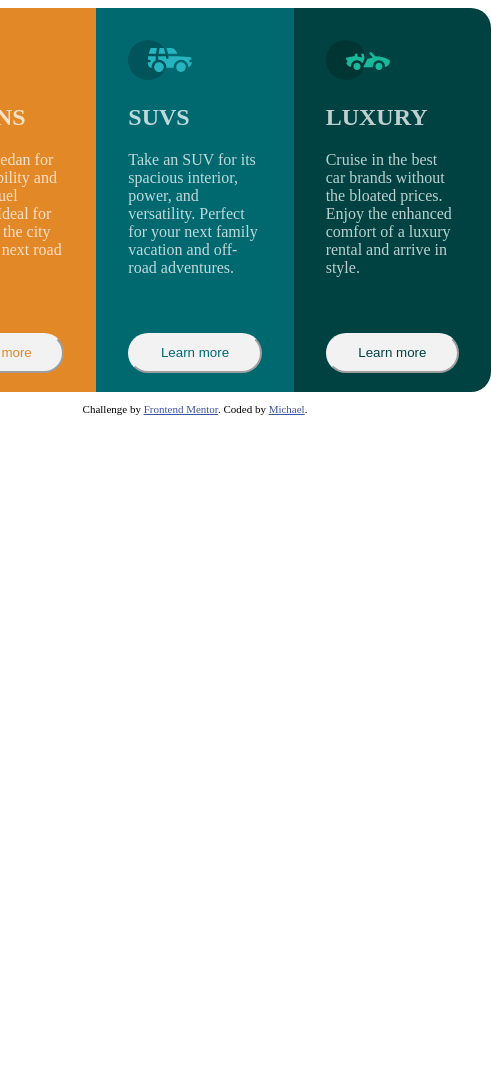
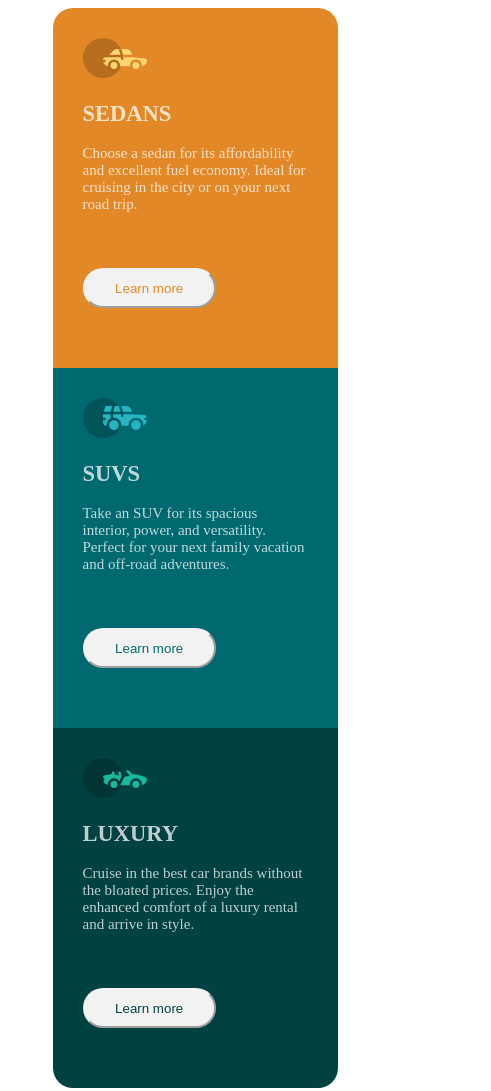
Before and after one commit to Dronei/ThreeColumn, a plain HTML site: page index.html in a window 390 px wide. Shown: the top 1091 px of the page, 491 px wide, since content can reach past the window. Before the commit the page ends 844 px from the top, so only its background shows below. Drawn offline with Linux system fonts and the light colour scheme.

Commit message:
Style modified

```diff
--- a/style.css
+++ b/style.css
@@ -4,6 +4,12 @@
     --v-very-dark-cyan: hsl(179, 100%, 13%);
     --v-transparent-white: hsla(0, 0%, 100%, 0.75);
     --v-very-light-gray: hsl(0, 0%, 95%);
+}
+
+body{
+    display: flex;
+    flex-direction: column;
+    font-size: 15px;
 }
 
 main {
@@ -16,6 +22,10 @@ main {
 main article {
     height: 20em;
     padding: 2em;
+}
+
+article{
+    max-width: 15em;
 }
 
 article h1 {
@@ -90,3 +100,21 @@ article p {
 .attribution a {
     color: hsl(228, 45%, 44%);
 }
+
+@media screen and (max-width: 600px) {
+    main{
+        flex-direction: column;
+    }
+
+    #article-first-position{
+        border-radius: 20px 20px 0px 0px;
+    }
+
+    #article-second-position{
+
+    }
+
+    #article-third-position{
+        border-radius: 0px 0px 20px 20px;
+    }
+}
```
